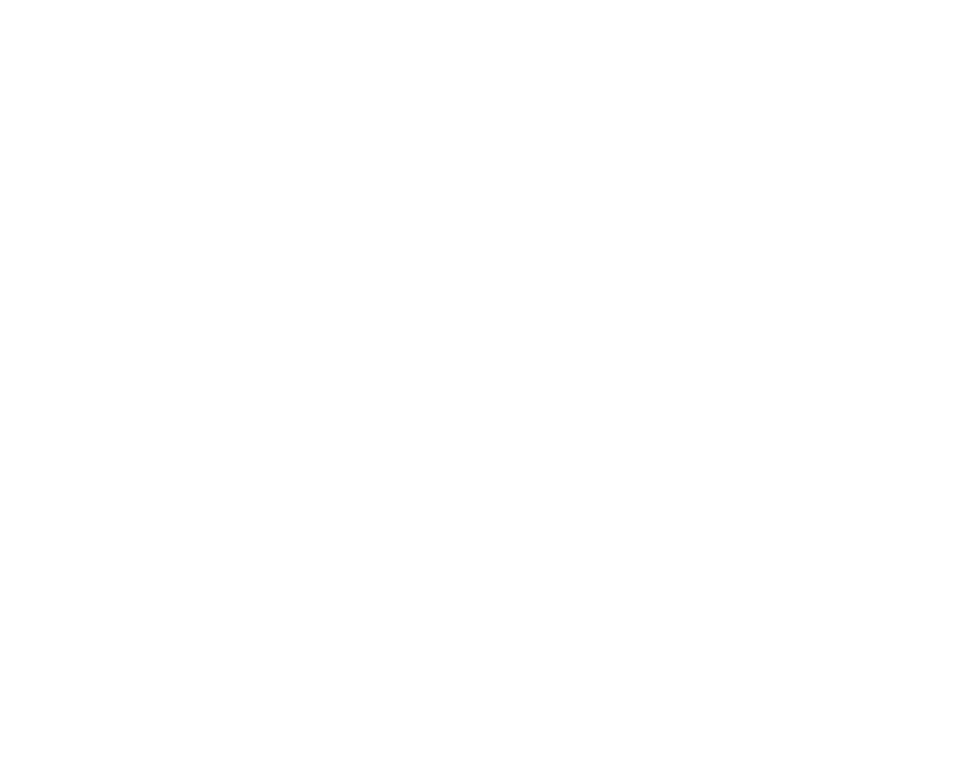
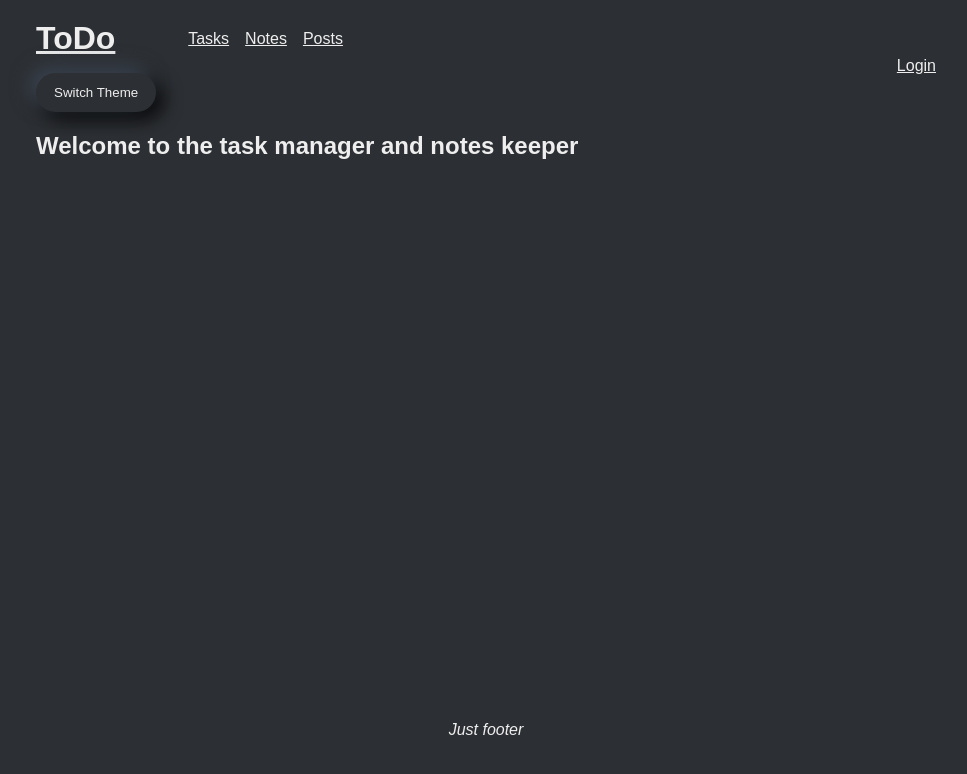
Before and after one commit to dgavrichkov/TaskListMain, a React (Create React App) app: page / in a window 1280 px wide. Before the commit this address had no page. Shown: the top 774 px of the page, without its empty margins (154-1121 px from the left). Built offline with nearby package versions, Linux system fonts and the light colour scheme.

Commit message:
rework router

```diff
--- a/package.json
+++ b/package.json
@@ -19,7 +19,7 @@
     "react-dom": "^17.0.2",
     "react-id-generator": "^3.0.2",
     "react-redux": "^7.2.6",
-    "react-router-dom": "^6.8.2",
+    "react-router-dom": "^6.10.0",
     "react-scripts": "4.0.3",
     "redux-devtools-extension": "^2.13.9",
     "redux-thunk": "^2.4.0",
--- a/src/App.tsx
+++ /dev/null
@@ -1,59 +0,0 @@
-import { QueryClient, QueryClientProvider } from '@tanstack/react-query';
-import { THEMES } from "./constants/themes";
-import styled, { ThemeProvider } from "styled-components";
-import { Header } from "./widgets";
-import { GlobalStyles } from "./styles/globalStyles";
-import { useTypedSelector } from "./hooks/useTypedSelector";
-import { Outlet } from "react-router-dom";
-import { AuthProvider } from './entities';
-
-const queryClient = new QueryClient()
-
-export const App = function () {
-  const theme = useTypedSelector((state) => state.theme)
-
-  return (
-    <QueryClientProvider client={queryClient}>
-      <AuthProvider>
-        <ThemeProvider theme={THEMES[theme]}>
-          <GlobalStyles />
-          <StyledPageWrap className="page">
-            <Header pageClass="header" />
-            <main className="main">
-              <Outlet />
-            </main>
-            <footer className="footer">
-              <i>Just footer</i>
-            </footer>
-          </StyledPageWrap>
-        </ThemeProvider>
-      </AuthProvider>
-    </QueryClientProvider>
-  );
-}
-
-const StyledPageWrap = styled.div`
-  max-width: 964px;
-  min-height: 100vh;
-  margin: 0 auto;
-  padding: 20px 32px;
-  display: grid;
-  grid-template-columns: 1fr;
-  grid-template-rows: auto 1fr auto;
-  gap: 20px;
-  color: ${(props) => props.theme.colors.text || `#000`};
-  .header {
-    grid-column: 1 / -1;
-  }
-  .main {
-    grid-column: 1 / -1;
-  }
-
-  .footer {
-    grid-column: 1 / -1;
-    height: 100px;
-    display: flex;
-    justify-content: center;
-    align-items: center;
-  }
-`;
--- /dev/null
+++ b/src/app/App.tsx
@@ -0,0 +1,63 @@
+import { QueryClient, QueryClientProvider } from '@tanstack/react-query';
+import { Provider } from "react-redux";
+import { THEMES } from "../constants/themes";
+import styled, { ThemeProvider } from "styled-components";
+import { Header } from "../widgets";
+import { GlobalStyles } from "../styles/globalStyles";
+import { useTypedSelector } from "../hooks/useTypedSelector";
+import { Outlet } from "react-router-dom";
+import { AuthProvider } from '../entities';
+import { store } from '../store';
+
+const queryClient = new QueryClient()
+
+export const App = function () {
+  const theme = useTypedSelector((state) => state.theme)
+
+  return (
+    <Provider store={store}>
+      <QueryClientProvider client={queryClient}>
+        <AuthProvider>
+          <ThemeProvider theme={THEMES[theme]}>
+            <GlobalStyles />
+            <StyledPageWrap className="page">
+              <Header pageClass="header" />
+              <main className="main">
+                <Outlet />
+              </main>
+              <footer className="footer">
+                <i>Just footer</i>
+              </footer>
+            </StyledPageWrap>
+          </ThemeProvider>
+        </AuthProvider>
+      </QueryClientProvider>
+    </Provider>
+  );
+}
+
+const StyledPageWrap = styled.div`
+  max-width: 964px;
+  min-height: 100vh;
+  margin: 0 auto;
+  padding: 20px 32px;
+  display: grid;
+  grid-template-columns: 1fr;
+  grid-template-rows: auto 1fr auto;
+  gap: 20px;
+  color: ${(props) => props.theme.colors.text || `#000`};
+  .header {
+    grid-column: 1 / -1;
+  }
+  .main {
+    grid-column: 1 / -1;
+  }
+
+  .footer {
+    grid-column: 1 / -1;
+    height: 100px;
+    display: flex;
+    justify-content: center;
+    align-items: center;
+  }
+`;
--- /dev/null
+++ b/src/app/Router/Router.tsx
@@ -0,0 +1,28 @@
+import { RouterProvider, createBrowserRouter, createRoutesFromElements, Route } from "react-router-dom";
+import { Greeting, Login, Note, Notes, Posts, Profile, Task, Tasks } from '../../pages';
+import {App} from '../App';
+import { PATHS } from '../../shared/constants/paths';
+import { ProtectedRoute } from '../../features';
+
+const router = createBrowserRouter(
+  createRoutesFromElements(
+    <Route path='/' element={<App />}>
+      <Route index element={<Greeting />} />
+      <Route path={PATHS.TASKS} element={<Tasks />} />
+      <Route path={PATHS.POSTS} element={<Posts />} />
+      <Route path={PATHS.NOTES} element={<Notes />} />
+      <Route path={`${PATHS.TASKS}/:taskId`} element={<Task />} />
+      <Route path={`${PATHS.NOTES}/:noteId`} element={<Note />} />
+      <Route path={PATHS.LOGIN} element={<Login />} />
+      <Route path={PATHS.PROFILE} element={
+        <ProtectedRoute>
+          <Profile />
+        </ProtectedRoute>
+      } />
+    </Route>
+  )
+);
+
+export const Router = () => (
+  <RouterProvider router={router} />
+)
--- /dev/null
+++ b/src/app/Router/index.ts
@@ -0,0 +1 @@
+export * from './Router';
--- a/src/index.tsx
+++ b/src/index.tsx
@@ -1,41 +1,11 @@
 import ReactDOM from 'react-dom';
 import { Provider } from "react-redux";
-import { App } from './App';
+import { Router } from './app/Router';
 import { store } from "./store";
-import { BrowserRouter, Routes, Route } from "react-router-dom";
-import {
-  Greeting,
-  Tasks,
-  Task,
-  Notes,
-  Note,
-  Login,
-  Profile,
-  Posts,
-} from "./pages";
-import { ProtectedRoute } from './features/ProtectedRoute';
-import { PATHS } from './shared/constants/paths';
 
 ReactDOM.render(
   <Provider store={store}>
-    <BrowserRouter>
-      <Routes>
-        <Route path={PATHS.ROOT} element={<App />}>
-          <Route index element={<Greeting />} />
-          <Route path={PATHS.TASKS} element={<Tasks />} />
-          <Route path={PATHS.POSTS} element={<Posts />} />
-          <Route path={PATHS.NOTES} element={<Notes />} />
-          <Route path={`${PATHS.TASKS}/:taskId`} element={<Task />} />
-          <Route path={`${PATHS.NOTES}/:noteId`} element={<Note />} />
-          <Route path={PATHS.LOGIN} element={<Login />} />
-          <Route path={PATHS.PROFILE} element={
-            <ProtectedRoute>
-              <Profile />
-            </ProtectedRoute>
-          } />
-        </Route>
-      </Routes>
-    </BrowserRouter>
+    <Router />
   </Provider>,
   document.getElementById('root')
 );
--- a/src/shared/constants/paths.ts
+++ b/src/shared/constants/paths.ts
@@ -1,5 +1,5 @@
 export const PATHS = {
-  ROOT: "/TaskListMain",
+  ROOT: "/",
   TASKS: "tasks",
   NOTES: "notes",
   PROFILE: "profile",
--- a/src/widgets/Header/Header.tsx
+++ b/src/widgets/Header/Header.tsx
@@ -1,8 +1,7 @@
 import { ThemeSwitcher } from "../../features";
 import { NavLink, Link } from "react-router-dom";
 import { Styled } from './styled';
-import { Avatar } from '../../shared/ui/Avatar';
-import { Button } from '../../shared/ui';
+import { Avatar, Button } from '../../shared/ui';
 import { PATHS } from '../../shared/constants/paths';
 import { useAuth } from '../../entities';
 
```
Also changed, not shown: 2 other files (tests, documents, lock files or other folders).
